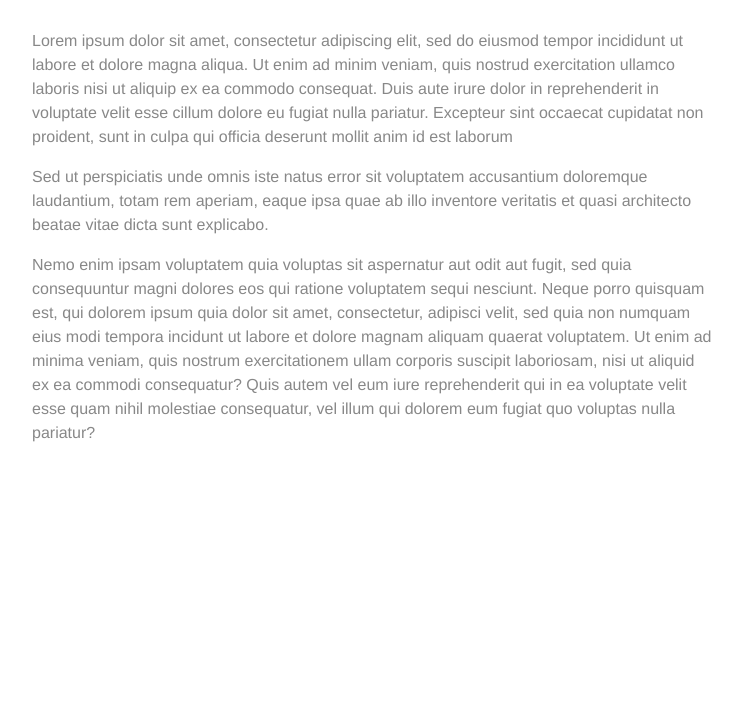
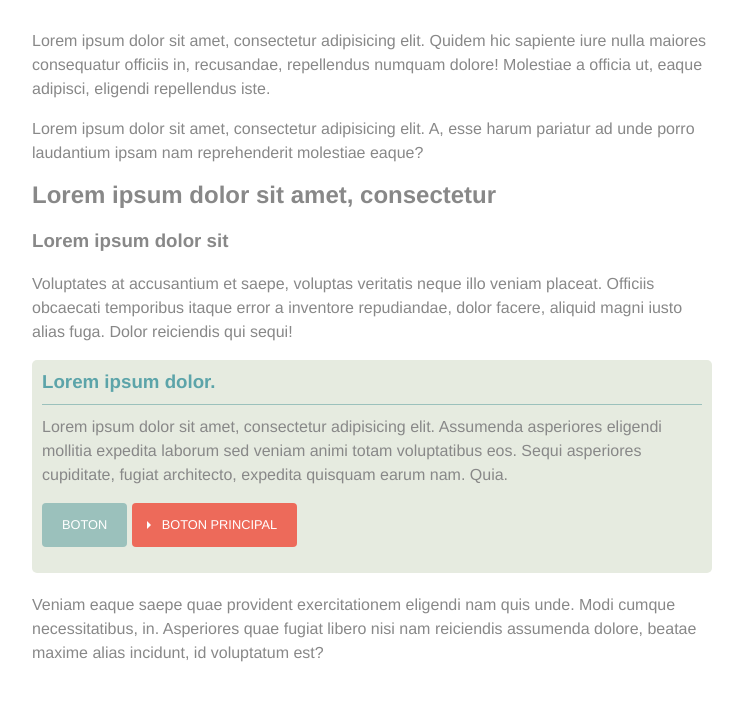
Before and after one commit to juanchopalen/curso-sass, a plain HTML site: page index.html in a window 1280 px wide. Shown: the part 73-774 px from the top of the page, without its empty margins (268-1011 px from the left). Drawn offline with Linux system fonts and the light colour scheme.

Commit message:
Lesson 3 commit

```diff
--- a/index.html
+++ b/index.html
@@ -4,20 +4,32 @@
     <meta charset="utf-8">
     <base href="/">
     <meta http-equiv="X-UA-Compatible" content="IE=edge,chrome=1">
-		<meta name="viewport" content="width=device-width, initial-sclae=1">
+    <meta name="viewport" content="width=device-width, initial-scale=1">
     <meta name="format-detection" content="telephone=no">
-		<title>Curso de Sass | Styde.ne</title>
+    <title>Curso de Sass | Styde.net</title>
     <link rel="stylesheet" type="text/css" href="/css/style.css">
 
 </head>
 <body>
     <div class="container">
         <h1>Hola mundo</h1>
-			<p>Lorem ipsum dolor sit amet, consectetur adipiscing elit, sed do eiusmod tempor incididunt ut labore et dolore magna aliqua. Ut enim ad minim veniam, quis nostrud exercitation ullamco laboris nisi ut aliquip ex ea commodo consequat. Duis aute irure dolor in reprehenderit in voluptate velit esse cillum dolore eu fugiat nulla pariatur. Excepteur sint occaecat cupidatat non proident, sunt in culpa qui officia deserunt mollit anim id est laborum</p>
-			<p>Sed ut perspiciatis unde omnis iste natus error sit voluptatem accusantium doloremque laudantium, totam rem aperiam, eaque ipsa quae ab illo inventore veritatis et quasi architecto beatae vitae dicta sunt explicabo. </p>
-			<p>Nemo enim ipsam voluptatem quia voluptas sit aspernatur aut odit aut fugit, sed quia consequuntur magni dolores eos qui ratione voluptatem sequi nesciunt. Neque porro quisquam est, qui dolorem ipsum quia dolor sit amet, consectetur, adipisci velit, sed quia non numquam eius modi tempora incidunt ut labore et dolore magnam aliquam quaerat voluptatem. Ut enim ad minima veniam, quis nostrum exercitationem ullam corporis suscipit laboriosam, nisi ut aliquid ex ea commodi consequatur? Quis autem vel eum iure reprehenderit qui in ea voluptate velit esse quam nihil molestiae consequatur, vel illum qui dolorem eum fugiat quo voluptas nulla pariatur?</p>
-
+        <p>Lorem ipsum dolor sit amet, consectetur adipisicing elit. Quidem hic sapiente iure nulla maiores consequatur officiis in, recusandae, repellendus numquam dolore! Molestiae a officia ut, eaque adipisci, eligendi repellendus iste.</p>
+        <p>Lorem ipsum dolor sit amet, consectetur adipisicing elit. A, esse harum pariatur ad unde porro laudantium ipsam nam reprehenderit molestiae eaque?</p>
+        <h2>Lorem ipsum dolor sit amet, consectetur</h2>
+        <h3>Lorem ipsum dolor sit</h3>
+        <p>Voluptates at accusantium et saepe, voluptas veritatis neque illo veniam placeat. Officiis obcaecati temporibus itaque error a inventore repudiandae, dolor facere, aliquid magni iusto alias fuga. Dolor reiciendis qui sequi!</p>
+        <div class="box">
+            <div class="head">
+                <h3>Lorem ipsum dolor.</h3>
+            </div>
+            <div class="cont">
+                <p>Lorem ipsum dolor sit amet, consectetur adipisicing elit. Assumenda asperiores eligendi mollitia expedita laborum sed veniam animi totam voluptatibus eos. Sequi asperiores cupiditate, fugiat architecto, expedita quisquam earum nam. Quia.</p>
+            </div>
+            <div class="foot">
+                <p><a href="#" class="btn">Boton</a> <a href="#" class="btn btn-cta">Boton principal</a></p>
+            </div>
+        </div>
+        <p>Veniam eaque saepe quae provident exercitationem eligendi nam quis unde. Modi cumque necessitatibus, in. Asperiores quae fugiat libero nisi nam reiciendis assumenda dolore, beatae maxime alias incidunt, id voluptatum est?</p>
     </div>
 </body>
-
 </html>
--- /dev/null
+++ b/scss/_botones.scss
@@ -0,0 +1,36 @@
+.btn {
+    display: inline-block;
+    padding: 10px 20px;
+    background-color: #9bc1bc;
+    color: white;
+    font-size: 0.8em;
+    border-radius: 4px;
+    text: {
+        decoration: none;
+        transform: uppercase;
+    }
+
+    &-cta {
+        background-color: #ed6a5a;
+        position: relative;
+        padding-left: 30px;
+
+        &::before {
+            content: "";
+            display: block;
+            top: 18px;
+            left: 15px;
+            position: absolute;
+            border: {
+                width: 4px;
+                style: solid;
+                color: transparent;
+                left-color: white;
+            }
+        }
+    }
+
+    &:hover {
+        opacity: 0.8;
+    }
+}
--- a/scss/_layout.scss
+++ b/scss/_layout.scss
@@ -4,3 +4,24 @@
     padding: 0 20px;
     color: $title;
 }
+
+.box {
+    padding: 10px;
+    background-color: #e6ebe0;
+    border-radius: 5px;
+    margin-bottom: 20px;
+
+    .head {
+        border-bottom: 1px solid #9bc1bc;
+        padding-bottom: 10px;
+
+        h3 {
+            margin: 0;
+            color: #5ca4a9;
+        }
+    }
+
+    .cont {
+        padding-top: 10px;
+    }
+}
--- a/scss/_variables.scss
+++ b/scss/_variables.scss
@@ -1,2 +1,4 @@
+$text: #444;
+$font-family: "Helvetica", sans-serif;
 $title: #888;
 $title-font-family: "Georgia", serif;
--- a/scss/style.scss
+++ b/scss/style.scss
@@ -1,8 +1,7 @@
-$text: #444;
-$font-family: "Helvetica", sans-serif;
-
 @import 'variables';
 @import 'layout';
+@import 'botones';
+
 
 body {
     color: $text;
@@ -31,9 +30,9 @@ p {
 }
 
 // Comentario
-
 blockquote {
     margin: 0 0 20px 0;
+
     p {
         margin: 0;
     }
```
Also changed, not shown: css/style.css, 1 other file. Lines whose indentation alone changed are shown as unchanged.
